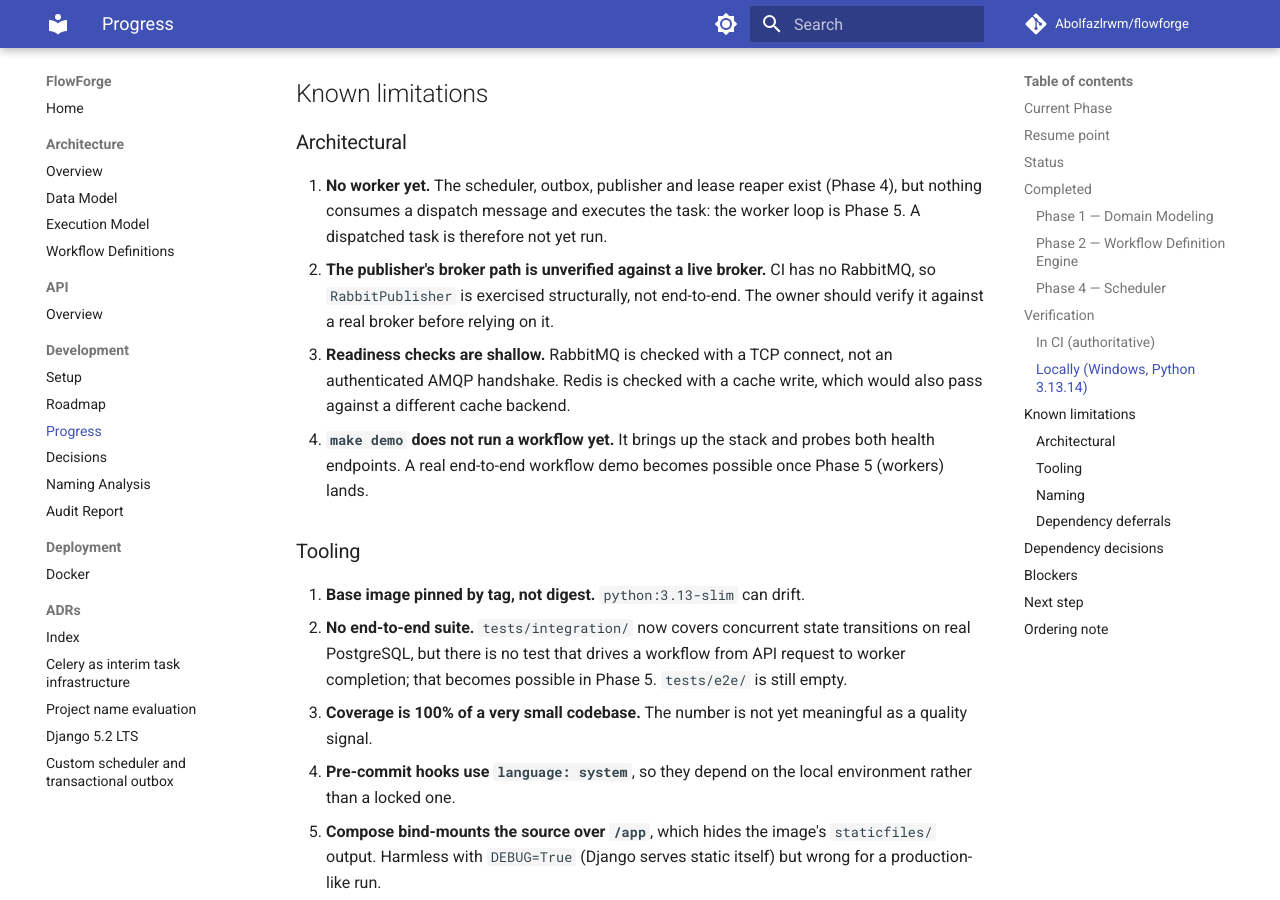
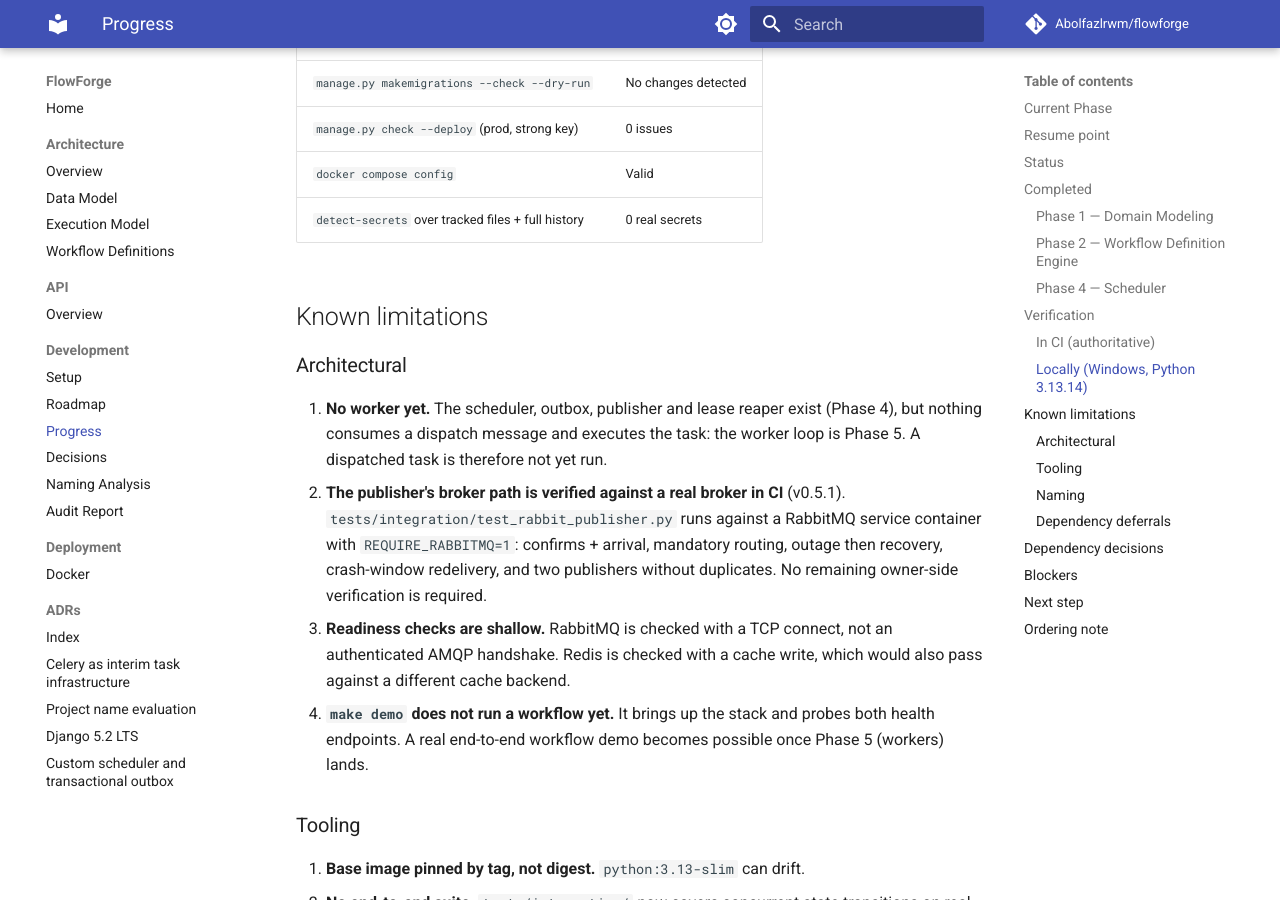
Before and after one commit to Abolfazlrwm/flowforge, an MkDocs documentation site: the page built from docs/development/PROGRESS.md, in a window 1280 px wide and 900 px high, scrolled down 8458 px. Built offline with MkDocs 1.6.1 and Material for MkDocs 9.7.7, drawn with Linux system fonts in a browser that asks for light colours; comment, search, counter and statistics services are not loaded; some of the changed text lies outside the part shown.

Commit message:
docs: record the verified publisher guarantees (v0.5.1)
- PROGRESS.md: item 8 now says Celery was removed; the "RabbitPublisher needs
  owner verification" note is gone because CI proves it; Phase 4 status and the
  v0.5.1 completion item reflect the real-broker tests.
- execution-model.md: a "Delivery guarantees (verified against RabbitMQ)" section
  states only what CI exercises — confirms, mandatory routing, outage/recovery,
  crash-window redelivery, no duplicate publish — and explicitly disclaims
  exactly-once delivery.
- README.md: the guarantee table marks delivery and publish/commit atomicity as
  verified against a real broker.
- CHANGELOG.md: 0.5.1 entry.

```diff
--- a/docs/development/PROGRESS.md
+++ b/docs/development/PROGRESS.md
@@ -2,7 +2,7 @@
 
 ## Current Phase
 
-**Phase 4 — Scheduler: COMPLETE (v0.5.0).** Phases 0–3 are closed and released.
+**Phase 4 — Scheduler: COMPLETE (v0.5.1).** Phases 0–3 are closed and released.
 Phase 5 — Distributed Workers — is next.
 
 ## Resume point
@@ -17,7 +17,7 @@
 | Message broker | **RabbitMQ via pika**, no Celery ([ADR-011](../adr/ADR-011-custom-scheduler-and-transactional-outbox.md)). `RABBITMQ_URL` is the one broker. |
 | What is next | Merge PR #25, tag `v0.5.0`, then Phase 5 — Distributed Workers (the consumer loop). |
 | What blocks Phase 5 | **Nothing.** |
-| What else is open | `RabbitPublisher` needs verification against a live broker on the owner's machine. |
+| What else is open | Nothing pending an owner decision. `RabbitPublisher` is verified against a real broker in CI (v0.5.1). |
 
 ## Status
 
@@ -40,7 +40,7 @@
 | Branch protection | Active on `main`: `lint`, `test`, `docker` required, strict, no force push, 0 approving reviews |
 | Django | **5.2 LTS** (ADR-010) |
 | Python | 3.13 (3.14 deferred — see limitations) |
-| Phase 4 | Complete — 373 unit tests, 11 PostgreSQL tests, no Celery |
+| Phase 4 | Complete — 373 unit, 11 PostgreSQL, 5 RabbitMQ integration tests; no Celery. Publisher verified against a real broker (v0.5.1). |
 
 ## Completed
 
@@ -53,7 +53,7 @@
 6. `core` app with `/health/live/` and `/health/ready/`.
 7. Readiness probes PostgreSQL (`SELECT 1`), Redis (cache round-trip) and
    RabbitMQ (broker TCP connect), returning 503 with a per-dependency payload.
-8. Celery wired as interim infrastructure (ADR-007).
+8. Scheduler and publisher management commands (ADR-011); Celery removed in Phase 4.
 9. `api/v1/` URL placeholder.
 10. Ruff (lint + format), mypy strict, pytest, pytest-cov, pre-commit.
 11. `uv.lock` committed; the Docker image and CI both install from it.
@@ -222,6 +222,13 @@
     reaper races, 3 publish races, 1 publisher SKIP LOCKED race).
 61. `docs/architecture/execution-model.md` and `data-model.md` updated for the
     reaper edge, the outbox table, and the scheduler/publisher processes.
+62. **v0.5.1 — publisher verified against a real broker.** CI runs a
+    `rabbitmq:3.13-alpine` service and the integration suite against it with
+    `REQUIRE_RABBITMQ=1`: confirms + arrival, unroutable leaves the row pending,
+    outage then recovery, crash-window redelivery, and two publishers never
+    duplicating a row. The readiness probe now opens a real AMQP connection
+    instead of a TCP connect, and `mandatory=True` keeps an unroutable dispatch
+    pending instead of dropping it.
 
 ## Verification
 
@@ -304,9 +311,11 @@
 1. **No worker yet.** The scheduler, outbox, publisher and lease reaper exist
    (Phase 4), but nothing consumes a dispatch message and executes the task: the
    worker loop is Phase 5. A dispatched task is therefore not yet run.
-2. **The publisher's broker path is unverified against a live broker.** CI has no
-   RabbitMQ, so `RabbitPublisher` is exercised structurally, not end-to-end. The
-   owner should verify it against a real broker before relying on it.
+2. **The publisher's broker path is verified against a real broker in CI** (v0.5.1).
+   `tests/integration/test_rabbit_publisher.py` runs against a RabbitMQ service
+   container with `REQUIRE_RABBITMQ=1`: confirms + arrival, mandatory routing,
+   outage then recovery, crash-window redelivery, and two publishers without
+   duplicates. No remaining owner-side verification is required.
 3. **Readiness checks are shallow.** RabbitMQ is checked with a TCP connect,
    not an authenticated AMQP handshake. Redis is checked with a cache write,
    which would also pass against a different cache backend.
@@ -407,8 +416,8 @@
 
 ## Blockers
 
-None. Phase 5 is unblocked. Owner-side: verify `RabbitPublisher` against a live
-RabbitMQ before relying on the publisher in production.
+None. Phase 5 is unblocked. `RabbitPublisher` is verified against a real broker in
+CI (v0.5.1), so no owner-side verification remains.
 
 ## Next step
 
```
Also changed, not shown: CHANGELOG.md (+30 -0 lines), README.md (+2 -2 lines), docs/architecture/execution-model.md (+26 -0 lines).
